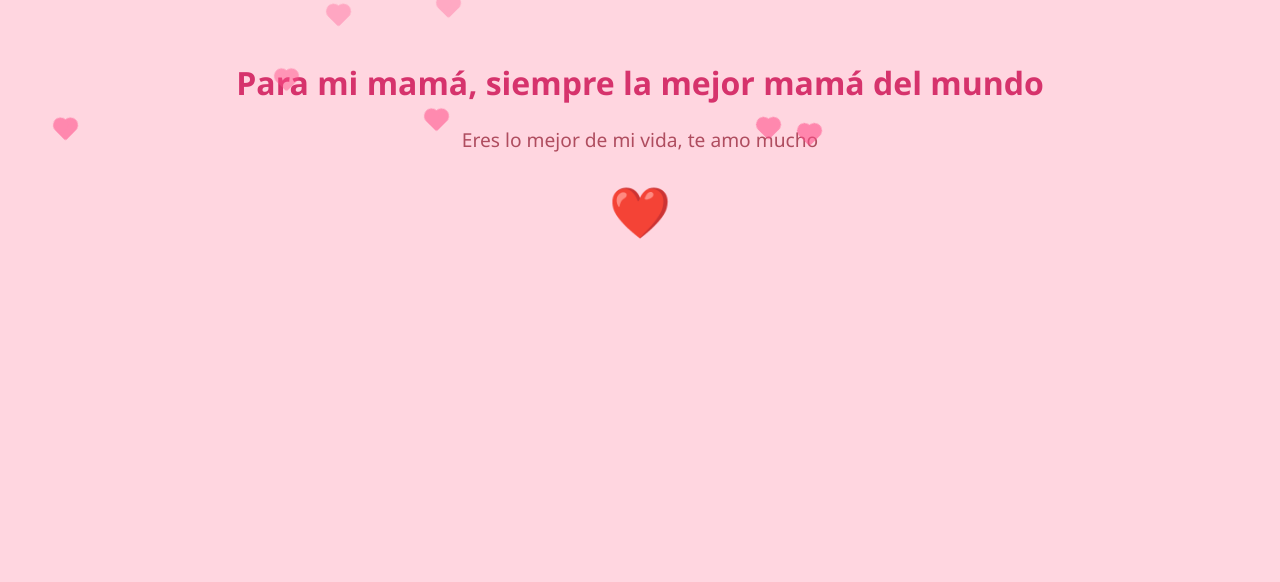
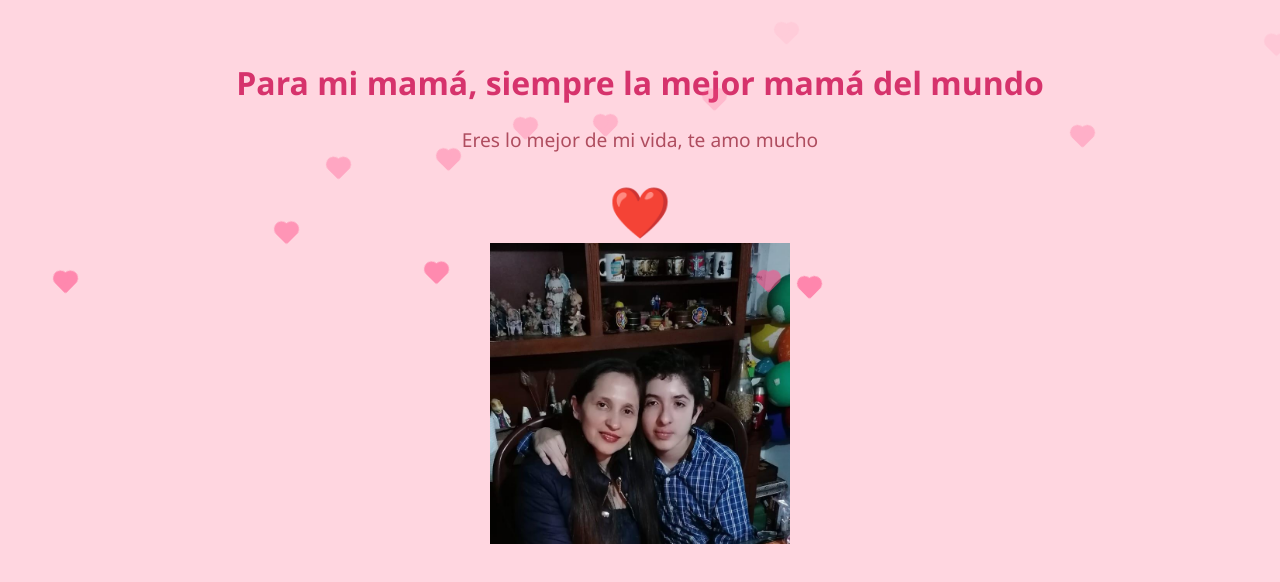
Before and after one commit to juankm08-a11y/regalo_for_my_mom, a plain HTML site: page mytarjeta/src/index.html in a window 1280 px wide. Drawn offline with Linux system fonts and the light colour scheme.

Commit message:
moved src and public in directory mitarjeta

```diff
--- a/src/index.html
+++ b/mytarjeta/src/index.html
@@ -16,6 +16,7 @@
       </div>
       <button class="heart-btn" id="heartBtn">❤️</button>
       <div id="messageContainer"></div>
+      <img src="/mymomandme.jpeg" width="300px" alt="mimamáyyo" />
       <script src="index.js"></script>
     </div>
   </body>
```
Also changed, not shown: mytarjeta/public/mymomandme.jpeg (renamed from public/mymomandme.jpeg), mytarjeta/src/index.css (renamed from src/index.css), mytarjeta/src/index.js (renamed from src/index.js).
